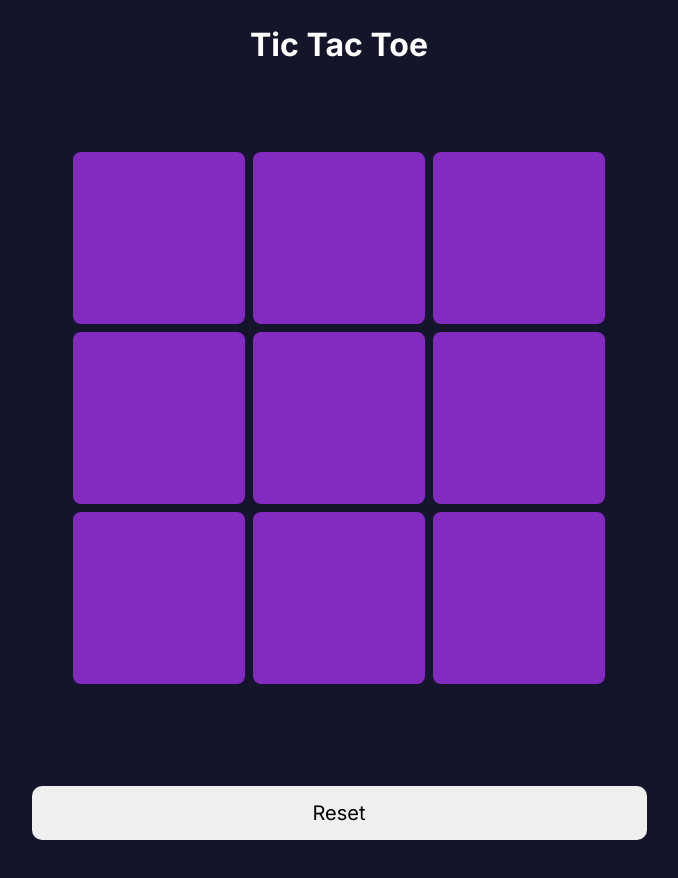
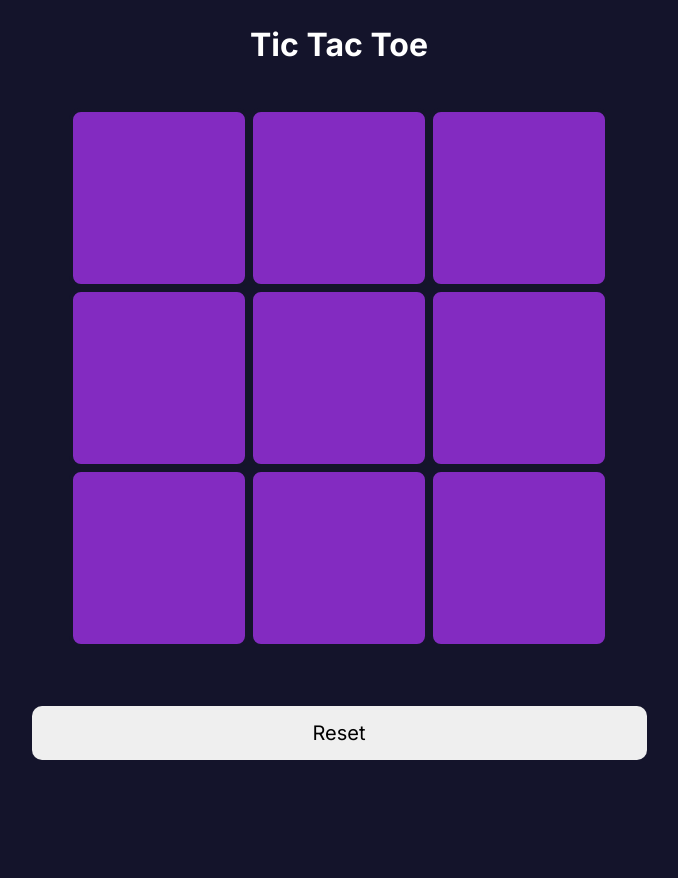
Before and after one commit to azerkazimov/TicTacToe, a React (Vite) app: page / in a window 1280 px wide. Shown: the whole page, without its empty margins (301-979 px from the left). After the commit the page ends 800 px from the top, so only its background shows below. Built offline with nearby package versions, Linux system fonts and the light colour scheme.

Commit message:
page height

```diff
--- a/public/styles/css/style.css
+++ b/public/styles/css/style.css
@@ -2028,7 +2028,7 @@ a {
 }
 .tic-tac-toe {
   color: #fff;
-  height: 110vh;
+  height: 100vh;
 }
 .tic-tac-toe .board {
   margin: auto;
```
Also changed, not shown: 1 other file (tests, documents, lock files or other folders).
